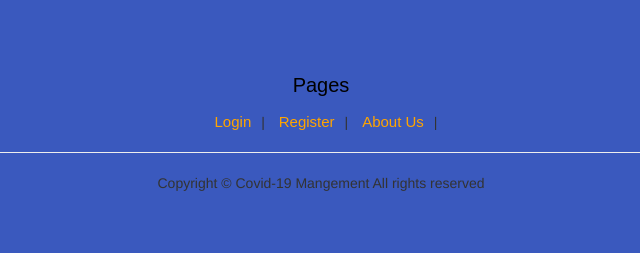
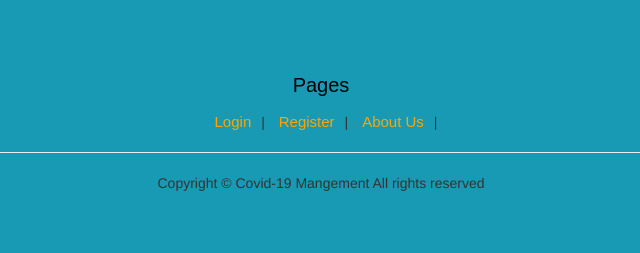
Before and after one commit to Ananya0610/Covid-19-Hospital-Management-System, a Django app: template templates/test.html in a window 1280 px wide. Shown: the part 641-894 px from the top of the page, without its empty margins (319-959 px from the left). Run offline with Django 3.2, Linux system fonts and the light colour scheme; the template is opened without the code that fills it, so the values that code supplies are empty; some libraries are stand-ins or nearby versions.

Commit message:
Update master.css

```diff
--- a/static/css/master.css
+++ b/static/css/master.css
@@ -231,7 +231,7 @@ span {
 }
 
 footer{
-    background-color: #2043b6e1;
+    background-color: #189AB4;
     padding: 50px;
 }
 
```
